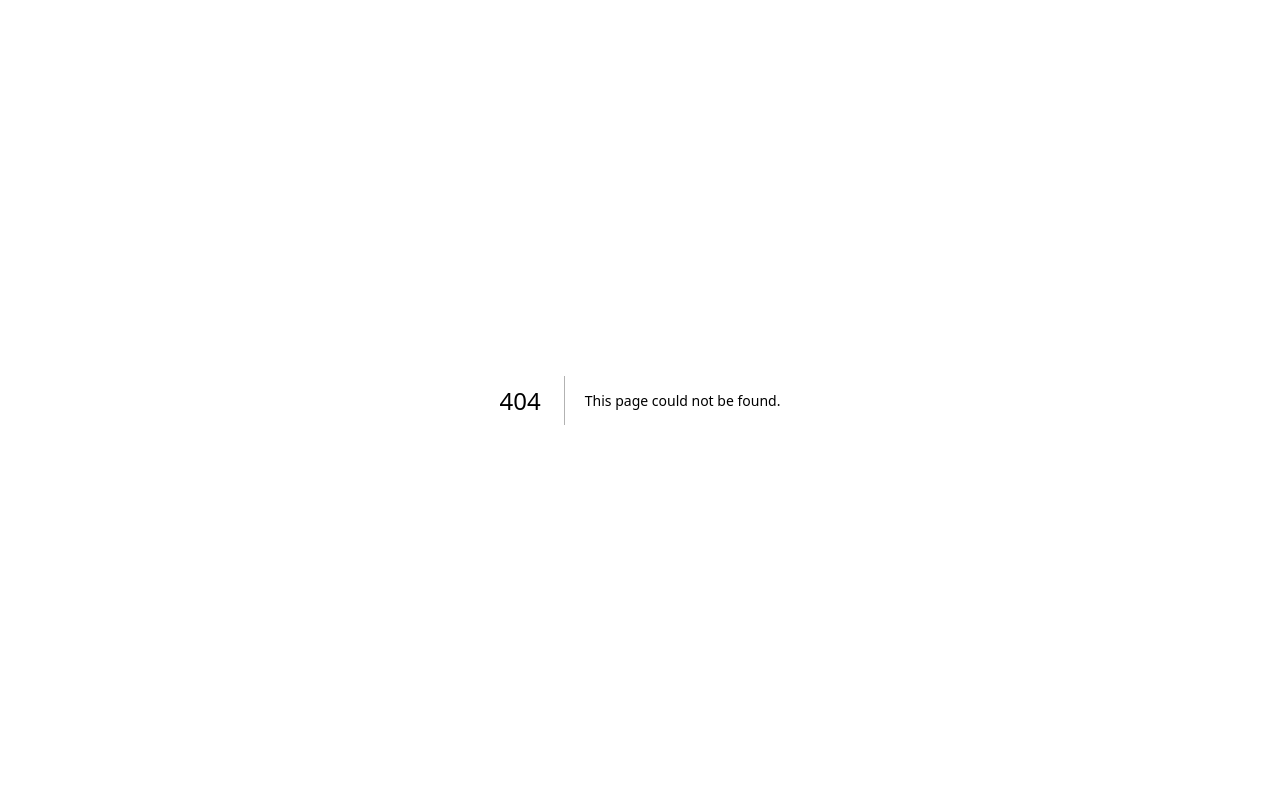
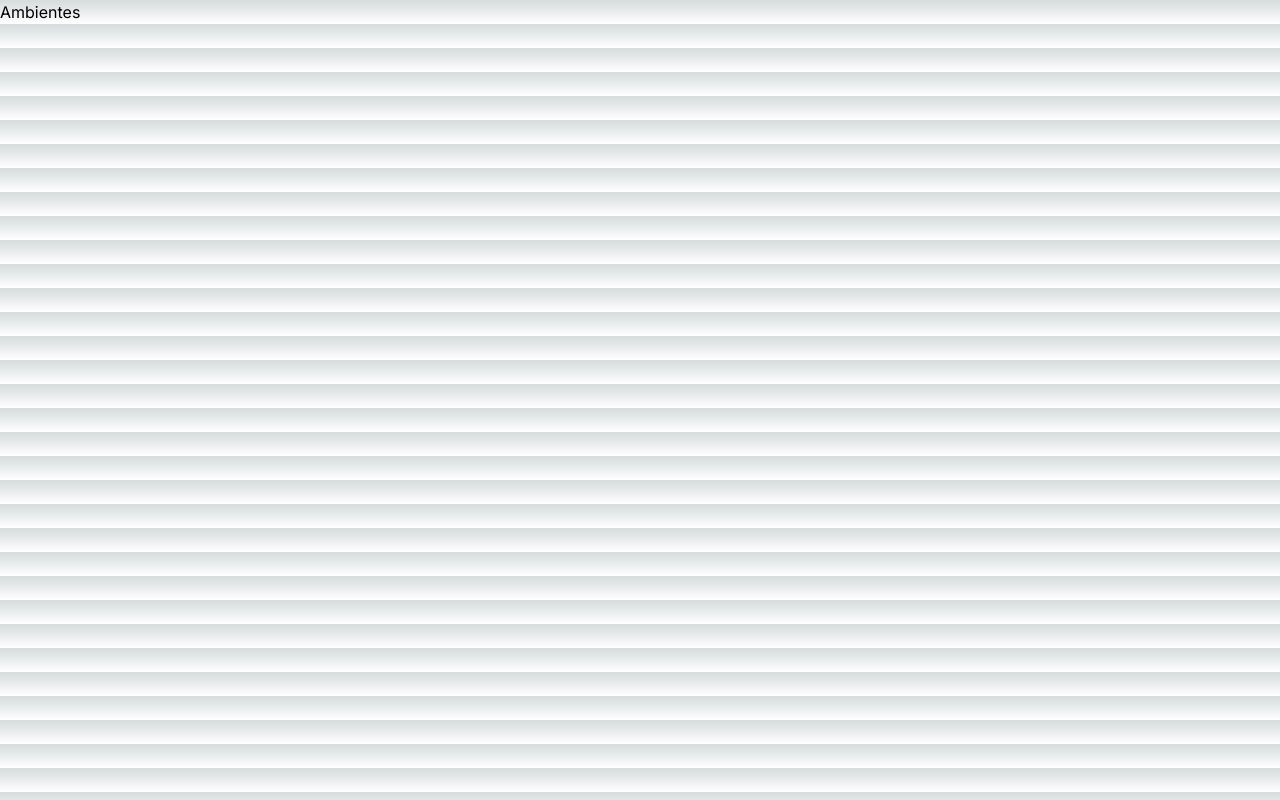
Before and after one commit to torressg/onde-e-app, a Next.js app: page /Ambientes in a window 1280 px wide. Before the commit this address had no page. Built offline with nearby package versions, Linux system fonts and the light colour scheme.

Commit message:
create Ambientes page

```diff
--- /dev/null
+++ b/src/app/Ambientes/page.tsx
@@ -0,0 +1,11 @@
+import React from "react";
+
+const AmbientePage: React.FC = () => {
+    return (
+        <div className="relative">
+            <h1>Ambientes</h1>
+        </div>
+    );
+};
+
+export default AmbientePage;
```
